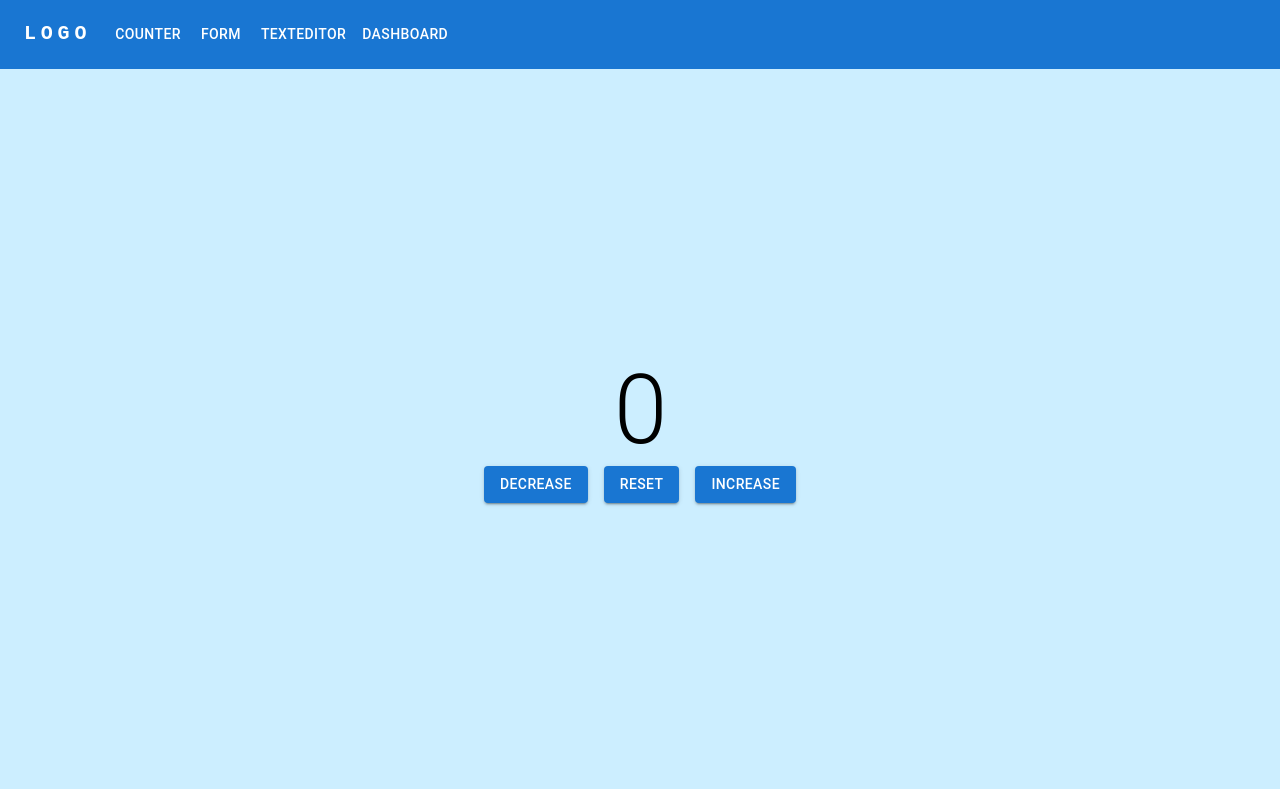
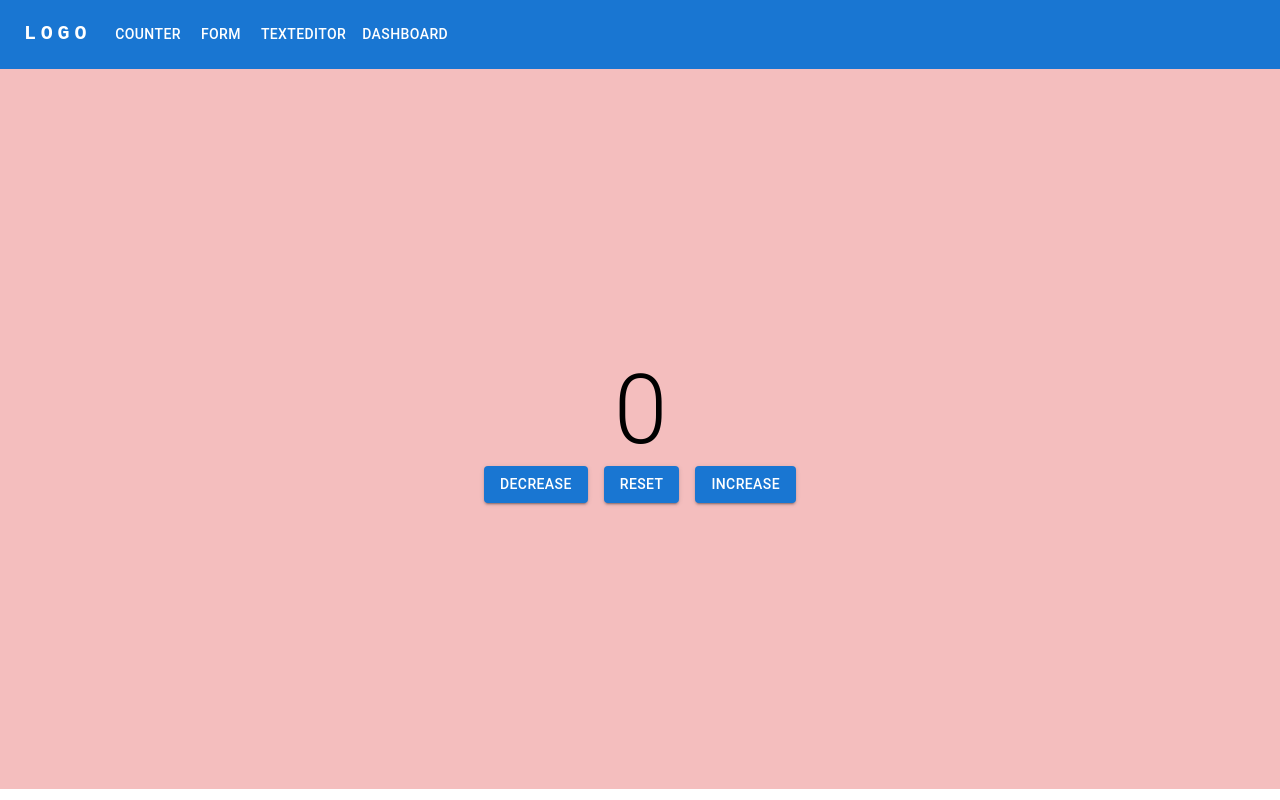
Before and after one commit to Ashish-Nagar-027/upliance-assignment, a React (Vite) app: page / in a window 1280 px wide. Built offline with nearby package versions, Linux system fonts and the light colour scheme.

Commit message:
counter bg function update

```diff
--- a/src/components/counter/Counter.tsx
+++ b/src/components/counter/Counter.tsx
@@ -12,14 +12,10 @@ export const Counter = () => {
     localStorage.setItem("counter", count.toString());
   }, [count]);
 
-  const getBackgroundColor = (value: number) => {
-    const maxCount = 10;
-    const lightness = 90 - (value / maxCount) * 60;
-    return `hsl(200, 100%, ${lightness}%)`;
-  };
+  const hue = Math.abs(count) * 10;
 
   const { backgroundColor } = useSpring({
-    backgroundColor: getBackgroundColor(count),
+    backgroundColor: `hsl(${hue}, 70%, 85%)`,
     config: { tension: 200, friction: 30 },
   });
 
@@ -37,7 +33,7 @@ export const Counter = () => {
         alignItems: "center",
         justifyContent: "center",
         flexDirection: "column",
-        transition: "background-color 0.5s ease",
+        transition: "all 0.3s cubic-bezier(0.4, 0, 0.2, 1)",
       }}
     >
       <Container
```
